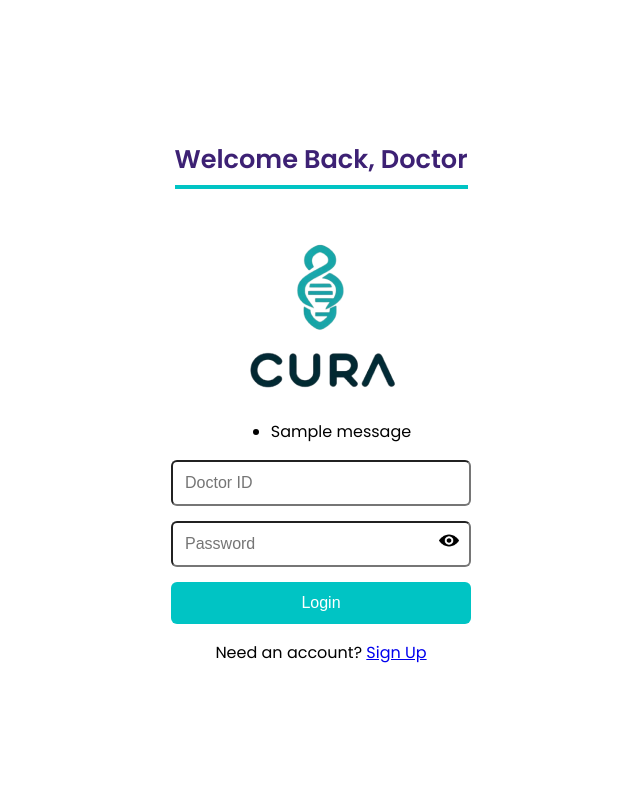
After one commit to Aksh-aya-Arun/Cura, a Django app: page /login/doctor/ in a window 1280 px wide. The commit adds this page. Shown: the whole page, without its empty margins (319-959 px from the left). Run offline with Django 5.2, Linux system fonts and the light colour scheme; tables that the repository leaves empty hold one stand-in row (values such as "Sample post"); one stand-in notice (Sample message) is shown.

Commit message:
Updated project with latest changes

```diff
--- /dev/null
+++ b/happ/static/assets/css/doctor.css
@@ -0,0 +1,112 @@
+body {
+  margin: 0;
+  padding: 0;
+  font-family: 'Poppins', sans-serif;
+  background: #fff;
+  overflow: hidden;
+  animation: fadeIn 0.6s ease-in-out;
+}
+
+@keyframes fadeIn {
+  from { opacity: 0; transform: translateY(20px); }
+  to { opacity: 1; transform: translateY(0); }
+}
+
+/* Shared containers (same classes as patient CSS) */
+.signup-page,
+.login-page,
+.choice-page {
+  display: flex;
+  flex-direction: column;
+  align-items: center;
+  justify-content: center;
+  height: 100vh;
+  padding: 20px;
+  box-sizing: border-box;
+  animation: slideUp 0.8s ease-out;
+}
+
+@keyframes slideUp {
+  from { opacity: 0; transform: translateY(40px); }
+  to { opacity: 1; transform: translateY(0); }
+}
+
+h2 {
+  font-size: 1.6rem;
+  color: #3D2174;
+  border-bottom: 4px solid #00c4c4;
+  padding-bottom: 6px;
+  margin-bottom: 24px;
+  text-align: center;
+}
+
+/* Form containers */
+.signup-form,
+.login-form {
+  width: 100%;
+  max-width: 300px;
+  display: flex;
+  flex-direction: column;
+  gap: 15px;
+}
+
+/* Shared fields and buttons */
+.input-field,
+.signup-button,
+.login-button,
+.btn {
+  font-size: 16px;
+  padding: 12px;
+  border-radius: 6px;
+  box-sizing: border-box;
+  transition: all 0.3s ease;
+}
+
+/* Primary buttons */
+.signup-button,
+.login-button,
+.btn {
+  background: #00c4c4;
+  color: #fff;
+  border: none;
+  cursor: pointer;
+}
+
+.btn:hover {
+  transform: scale(1.05);
+  box-shadow: 0 6px 14px rgba(0, 0, 0, 0.12);
+}
+
+/* Patient and Doctor button overrides */
+.btn.patient-btn {
+  background: #00c4c4;
+}
+
+.btn.doctor-btn {
+  background: #00c4c4;
+}
+
+/* Buttons container */
+.choice-buttons {
+  display: flex;
+  flex-direction: column;
+  gap: 20px;
+  width: 100%;
+  max-width: 300px;
+}
+
+/* Optional: smoother mobile tap effect */
+.btn:active {
+  transform: scale(0.98);
+}
+
+.btn {
+  text-decoration: none; /* Removes underline */
+  display: flex;
+  align-items: center;
+  justify-content: center;
+  gap: 8px; /* space between icon and text */
+}
+.btn i {
+  font-size: 18px;
+}
--- /dev/null
+++ b/happ/templates/doctor_login.html
@@ -0,0 +1,49 @@
+{% load static %}
+<!DOCTYPE html>
+<html lang="en">
+<head>
+  <meta charset="UTF-8">
+  <meta name="viewport"
+        content="width=device-width,initial-scale=1.0,user-scalable=no">
+  <title>Doctor Login</title>
+
+  <link href="https://fonts.googleapis.com/css2?family=Poppins:wght@400;600&display=swap" rel="stylesheet">
+  <link rel="stylesheet" href="{% static 'assets/css/doctor.css' %}">
+  <script defer src="{% static 'assets/js/scripts.js' %}"></script>
+</head>
+<body>
+  <div class="login-page">
+    <h2>Welcome Back, Doctor</h2>
+    <img src="{% static 'assets/images/cura-logo.png' %}" alt="CURA Logo" class="logo">
+
+    {% if messages %}
+      <ul class="messages">
+        {% for message in messages %}
+          <li class="{{ message.tags }}">{{ message }}</li>
+        {% endfor %}
+      </ul>
+    {% endif %}
+
+    <form class="login-form" method="POST" action="{% url 'doctor_login' %}"
+          onsubmit="console.log('🚀 Doctor login form submitted')">
+      {% csrf_token %}
+      <input  type="text" name="doctor_id" placeholder="Doctor ID" class="input-field" required>
+      <div class="password-container" style="width: 100%; position: relative;">
+  <input type="password" name="password" id="doctorLoginPassword"
+         placeholder="Password" class="input-field" style="width: 100%;" required>
+  <span class="toggle-password"
+        onclick="togglePassword('doctorLoginPassword')"
+        style="position: absolute; right: 12px; top: 50%; transform: translateY(-50%); cursor: pointer;">
+    <img id="eyeIcon" src="{% static 'assets/images/eye.png' %}" alt="toggle-password" width="20">
+  </span>
+</div>
+
+      <button type="submit" class="login-button">Login</button>
+    </form>
+
+    <p class="signup-text">
+      Need an account? <a href="{% url 'doctor_signup' %}">Sign Up</a>
+    </p>
+  </div>
+</body>
+</html>
--- a/happ/templates/login.html
+++ b/happ/templates/login.html
@@ -43,7 +43,8 @@
         </button>
 
         <p class="signup-text">
-            Don't have an account? <a href="{% url 'signup' %}">Sign Up</a>
+           Don't have an account? <a href="{% url 'signup_choice' %}">Sign Up</a>
+
         </p>
     </div>
 
--- a/happ/urls.py
+++ b/happ/urls.py
@@ -2,17 +2,12 @@ from django.urls import path, re_path
 from django.views.generic import TemplateView
 from django.views.static import serve
 from django.contrib.auth import views as auth_views
-from . import views
 from django.conf import settings
 from django.conf.urls.static import static
 import os
-from django.shortcuts import render
+
+from . import views
 from .views import chatbot_response
-import os
-from . import views
-
-
-
 
 urlpatterns = [
     # ✅ Authentication Routes
@@ -20,10 +15,11 @@ urlpatterns = [
     path('signup/', views.signup_view, name='signup'),
     path('logout/', views.user_logout, name='logout'),
 
-    # ✅ Application Routes (Protected)
-     path('home/', views.home, name='home'),  # Default home page
-    path('home/<int:user_id>/', views.home, name='home'),  # 🔥 New dynamic user home page
+    # ✅ Dynamic Home (family member-specific)
+    path('home/', views.home, name='home'),
+    path('home/<int:user_id>/', views.home, name='home'),
 
+    # ✅ Core App Pages
     path('famil/', views.family_view, name='famil'),
     path('appointments/', views.appointments, name='appointments'),
     path('journal/', views.journal_view, name='journal'),
@@ -39,25 +35,32 @@ urlpatterns = [
     path('symptom/', views.symptom, name='symptom'),
     path('nomedical/', views.nomedical, name='nomedical'),
     path('tour/', views.tour, name='tour'),
+
+    # ✅ Medications
     path('med_aspirin/', views.med_aspirin, name='med_aspirin'),
     path('med_capsule/', views.med_capsule, name='med_capsule'),
     path('med_pill/', views.med_pill, name='med_pill'),
     path('med_schedule/', views.med_schedule, name='med_schedule'),
     path('medications/', views.medications, name='medications'),
 
-    # ✅ Firebase Push Notification API
+    # ✅ Doctor Registration + Login
+    path('register/', views.signup_choice, name='signup_choice'),
+    path('signup/doctor/', views.doctor_signup, name='doctor_signup'),
+    path('login/doctor/', views.doctor_login, name='doctor_login'),  # <-- MAKE SURE THIS IS DEFINED!
+    path('doctor/dashboard/', views.doctor_dashboard, name='doctor_dashboard'),
+
+    # ✅ Firebase Push Notification + Chatbot
     path('save-token/', views.save_token, name='save-token'),
+    path("chatbot-response/", chatbot_response, name="chatbot_response"),
 
-    # ✅ Serve firebase-messaging-sw.js Correctly
+    # ✅ Serve firebase-messaging-sw.js
     re_path(r'^firebase-messaging-sw.js$', serve, {
         'document_root': os.path.join(settings.BASE_DIR, 'happ/static'),
         'path': 'firebase-messaging-sw.js'
     }),
-    path("chatbot-response/", chatbot_response, name="chatbot_response"),
 ]
 
-# ✅ Serve static and media files correctly in development
+# ✅ Serve static/media files in development
 if settings.DEBUG:
-    from django.conf.urls.static import static
     urlpatterns += static(settings.STATIC_URL, document_root=settings.STATIC_ROOT)
     urlpatterns += static(settings.MEDIA_URL, document_root=settings.MEDIA_ROOT)
--- a/happ/views.py
+++ b/happ/views.py
@@ -1,24 +1,101 @@
+# ─── views.py  (imports) ──────────────────────────────────────────────────────
 from django.shortcuts import render, redirect
 from django.contrib.auth import authenticate, login, logout
 from django.contrib.auth.decorators import login_required
 from django.contrib import messages
 from django.contrib.auth.models import User
-from .models import Profile  # Profile model must have is_new field
-from .models import UserProfile, FamilyMember
-from django.core.mail import send_mail
-import matplotlib.pyplot as plt
-from datetime import datetime
-import numpy as np
-from django.core.mail import EmailMessage
-from datetime import datetime
-import os
+
+from django.core.mail import EmailMessage, send_mail
+from django.http import JsonResponse
+from django.views.decorators.csrf import csrf_exempt
+from django.db import transaction
+
+
 import matplotlib
 matplotlib.use('Agg')
-from django.http import JsonResponse
-from django.views.decorators.csrf import csrf_exempt
-import json
-from .models import Profile, JournalEntry  # Import existing models
-from django.http import JsonResponse
+import matplotlib.pyplot as plt
+import numpy as np
+import os, json
+from datetime import datetime
+
+from .models import (
+    Profile, UserProfile, FamilyMember,
+    JournalEntry, Doctor
+)
+from .forms import (
+    DoctorSignupForm, UserProfileForm, FamilyMemberForm
+)
+def signup_choice(request):
+    """
+    Shows the “Patient or Doctor?” choice screen.
+    """
+    return render(request, "signup_choice.html")
+# ─── Doctor sign-up (public — NO login_required) ─────────────────────────────
+def doctor_signup(request):
+    """
+    Create a new Doctor account + linked Django User in one atomic step.
+    Username == doctor_id so the doctor logs in with that ID.
+    """
+    if request.method == "POST":
+        form = DoctorSignupForm(request.POST)
+        if form.is_valid():
+            with transaction.atomic():
+                # split out the extra password field
+                pwd        = form.cleaned_data.pop('password')
+                doctor_id  = form.cleaned_data["doctor_id"]
+                email      = form.cleaned_data["email"]
+
+                # 1) create auth user
+                user = User.objects.create_user(
+                    username=doctor_id,
+                    email=email,
+                    password=pwd
+                )
+
+                # 2) create Doctor profile
+                doctor           = form.save(commit=False)
+                doctor.user      = user
+                doctor.full_name = form.cleaned_data["full_name"]
+                doctor.save()
+
+            messages.success(request, "Doctor account created — please sign in.")
+            return redirect("doctor_login")
+    else:
+        form = DoctorSignupForm()
+
+    # ✅ FIXED TEMPLATE PATH
+    return render(request, "doctor_signup.html", {"form": form})
+
+# ... (all your other imports)
+from django.contrib.auth.decorators import login_required
+
+# ─── Doctor login ────────────────────────────────────────────────
+def doctor_login(request):
+    """
+    Doctor sign-in via doctor_id + password.
+    """
+    if request.method == "POST":
+        doctor_id = request.POST.get("doctor_id")
+        password  = request.POST.get("password")
+
+        user = authenticate(request, username=doctor_id, password=password)
+
+        # user must exist *and* be linked to a Doctor profile
+        if user and Doctor.objects.filter(user=user).exists():
+            login(request, user)
+            return redirect("doctor_dashboard")          # <── straight to dashboard
+        messages.error(request, "Invalid Doctor ID or password.")
+
+    return render(request, "doctor_login.html")
+
+
+# ─── Doctor dashboard ────────────────────────────────────────────
+@login_required(login_url="doctor_login")                # <── explicit!
+def doctor_dashboard(request):
+    doctor   = Doctor.objects.filter(user=request.user).first()
+    patients = UserProfile.objects.filter(assigned_doctor=doctor) if doctor else []
+    return render(request, "doctor_dashboard.html",
+                  {"doctor": doctor, "patients": patients})
 
 
 # Temporary storage for user tokens (use a database in production)
--- a/health/settings.py
+++ b/health/settings.py
@@ -150,3 +150,5 @@ STATIC_URL = 'static/'
 # https://docs.djangoproject.com/en/5.1/ref/settings/#default-auto-field
 
 DEFAULT_AUTO_FIELD = 'django.db.models.BigAutoField'
+LOGIN_URL = '/login/'                     # Where unauthenticated users are redirected
+LOGIN_REDIRECT_URL = '/famil/'           # Where users are redirected after login (for regular users)
```
Also changed, not shown: happ/forms.py (+14 -2 lines), happ/models.py (+12 -0 lines), happ/static/assets/css/doctor_dashboard.css (added, +101 -0 lines), happ/static/assets/css/signup.css (+31 -0 lines), happ/templates/doctor_dashboard.html (added, +71 -0 lines), happ/templates/doctor_signup.html (added, +89 -0 lines), happ/templates/signup_choice.html (added, +25 -0 lines), db.sqlite3, happ/migrations/0004_doctor.py (added), happ/migrations/0005_userprofile_assigned_doctor.py (added), happ/static/assets/images/appointment.png (added).
